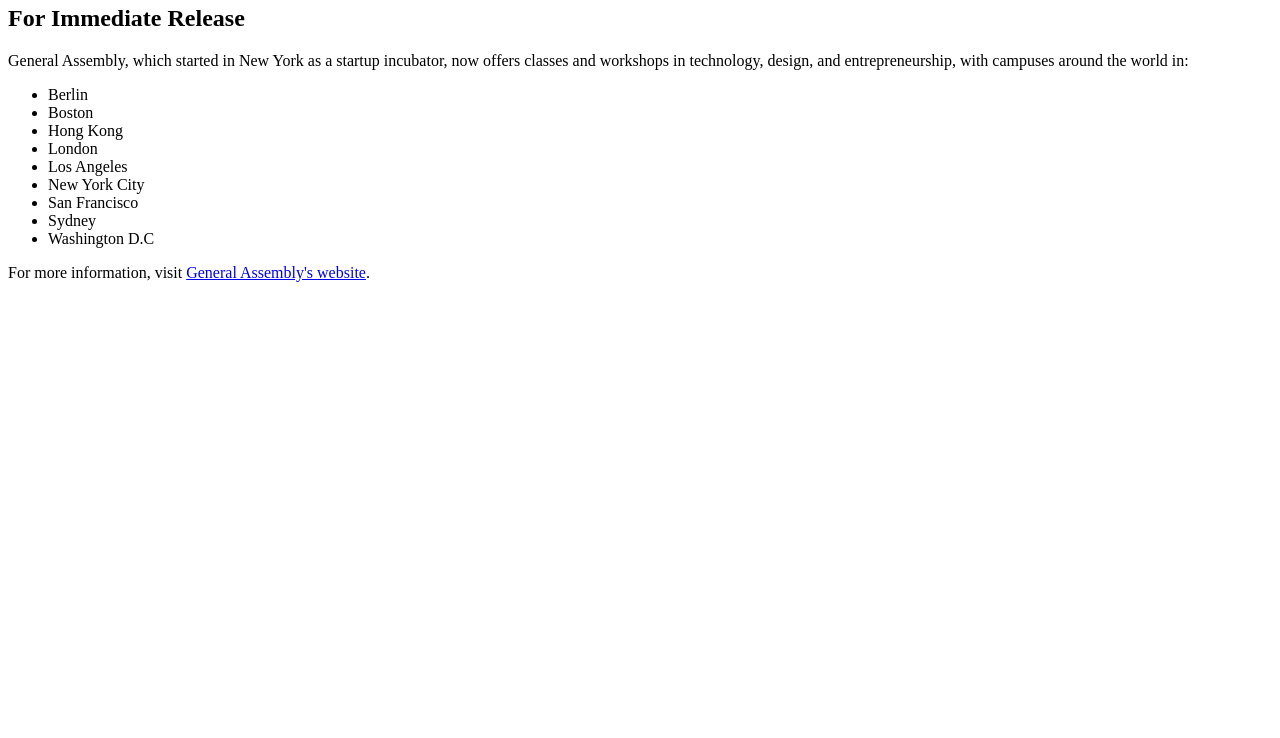
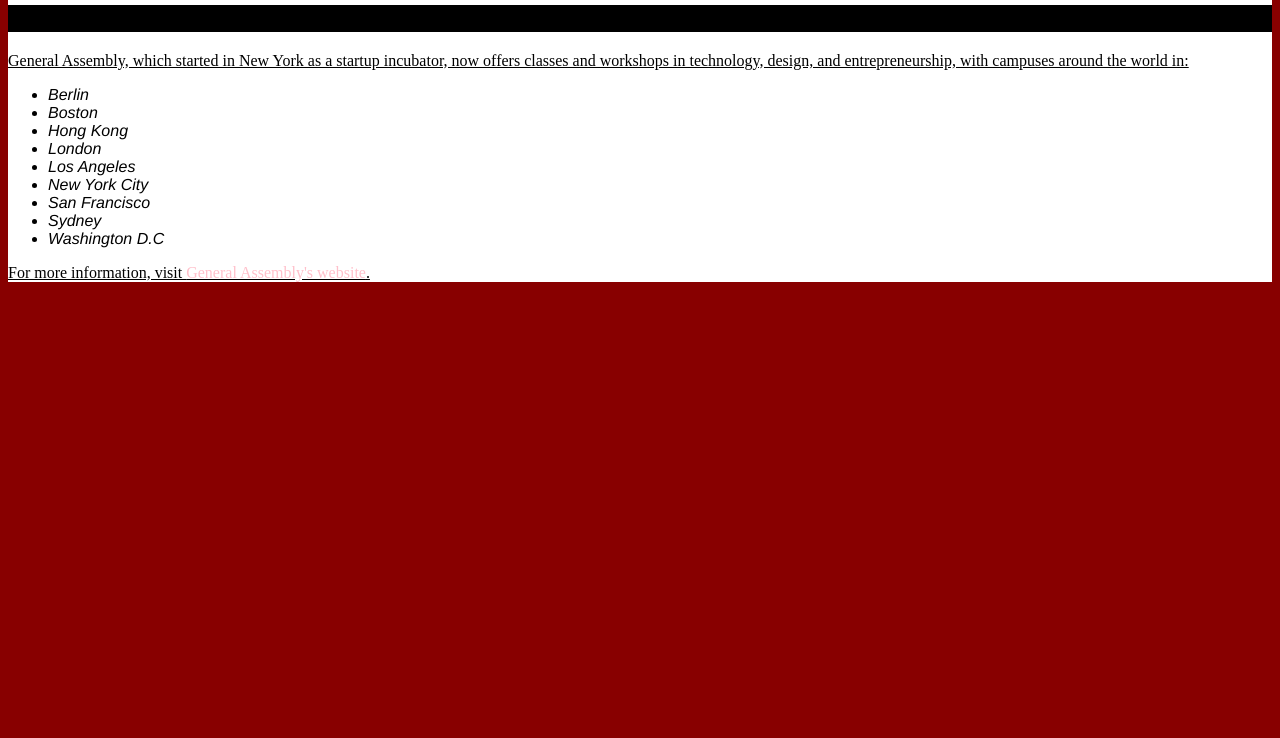
Before and after one commit to tobeym/Sampleclassrepo, a plain HTML site: page Lesson 02/04_press_release/starter_code/index.html in a window 1280 px wide. Shown: the part 62-800 px from the top of the page. Drawn offline with Linux system fonts and the light colour scheme.

Commit message:
Css html pratice changes

```diff
--- a/Lesson 02/04_press_release/starter_code/index.html
+++ b/Lesson 02/04_press_release/starter_code/index.html
@@ -5,17 +5,44 @@
 	<title>General Assembly Opens New Office</title>
 	<style>
 		/* 1) Give <body> a deep red background and <article> a white background */
+		body {
+			background-color: #880000;
+		}
+
+		article {
+			background-color: white;
+		}
+
+		/* 2) <h2> should have a black background, white text*/
+		h2 {
+			background-color: #000000;
+			colour: white;
+		}
+
+		/* 3) <p> should have red text, size 14px font, and be underlined */
+		p {
+			colour: red;
+			font-size:  14pax;
+			text-decoration: underline;
+		}
+
+		/* 4) <li> should have the helvetica font */
+		li {
+			 font-family: helvetica, arial, sans-serif;
+			 font-style: italic;
+		}
+
+		li em {
+			font-style: normal;
+		}
 
 
-		/* 2) <h2> should have a black background, white text*/
+		/* 5) <a> should be pink and not underlined */
+		a {
+			color: pink;
+			text-decoration: none;
 
-
-		/* 3) <p> should have red text, size 14px font, and be underlined */
-
-
-		/* 4) <li> should have the helvetica font */
-
-		/* 5) <a> should be pink and not underlined */
+		}
 
 
 		/* Bonus 1 - display the <li> without the bullets */
```
